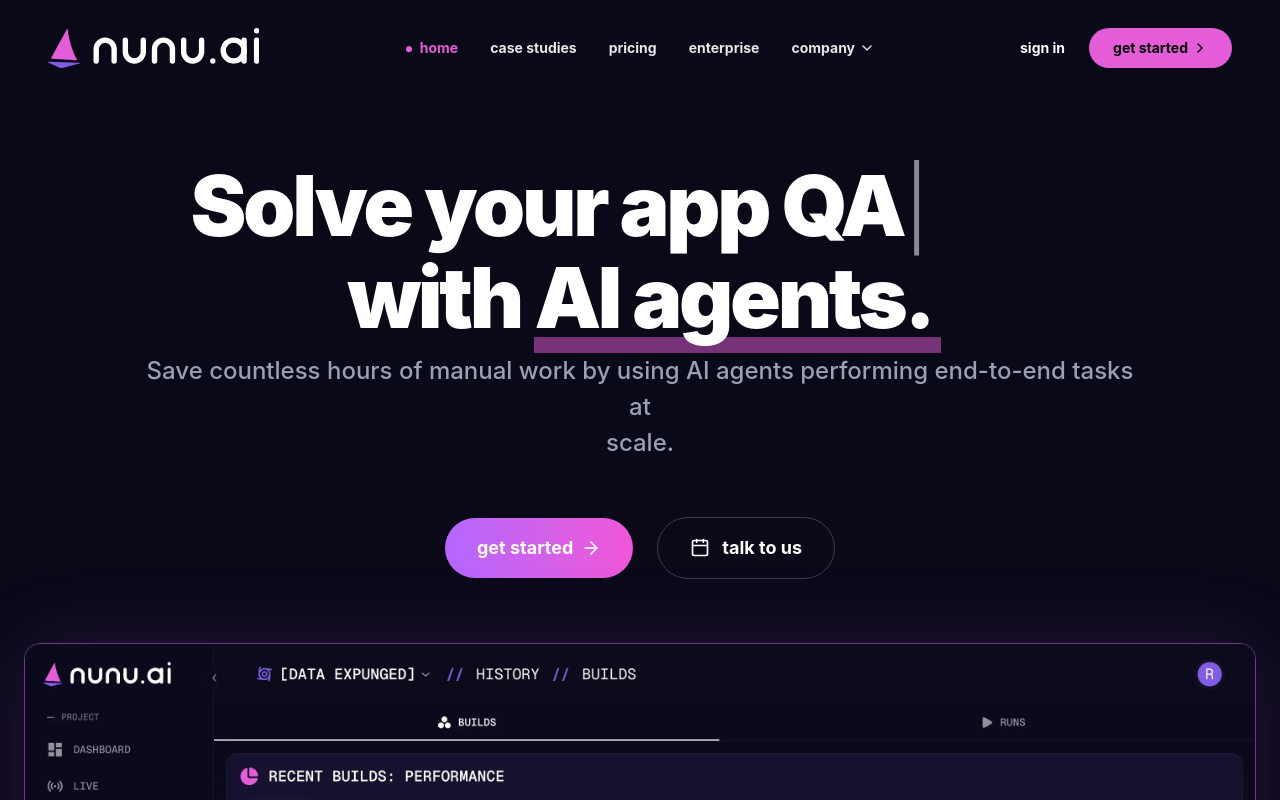
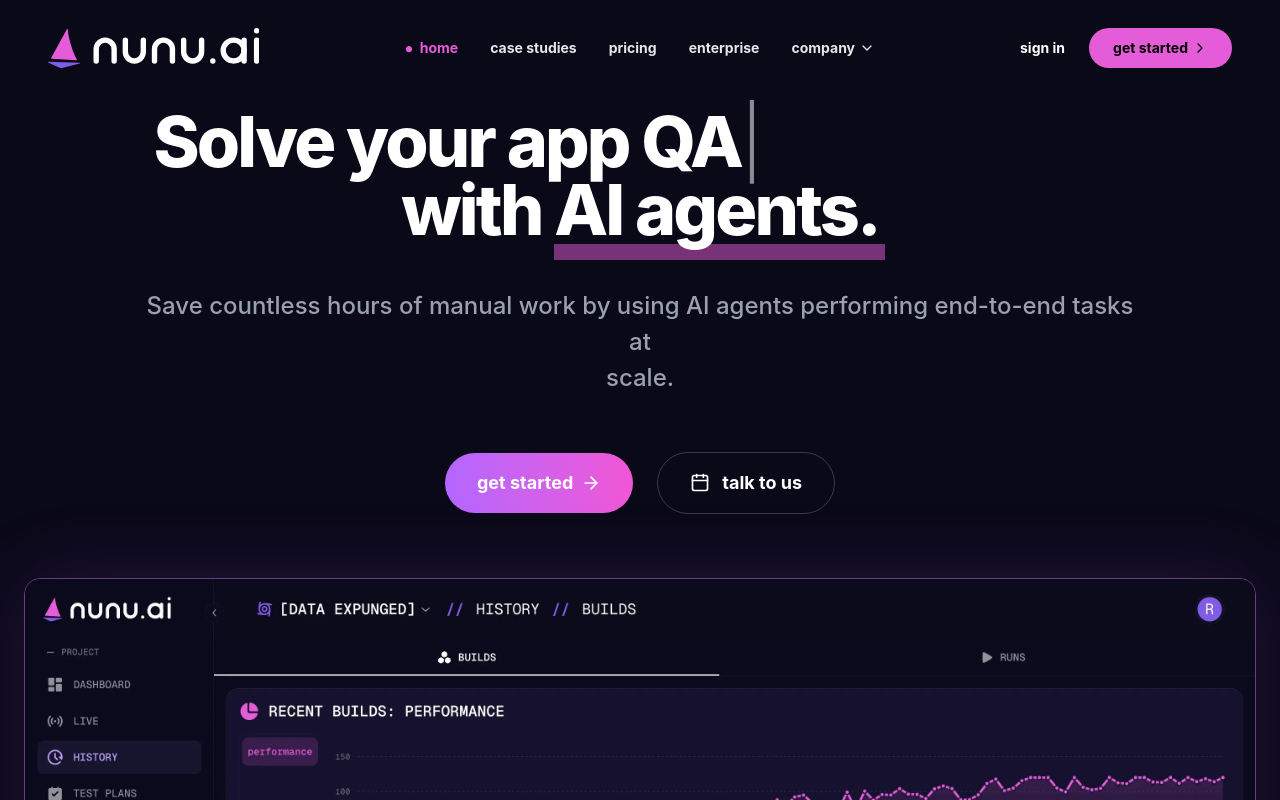
Before and after one commit to RashiGupta33/nun-clone, a React (Vite) app: page / in a window 1280 px wide. Shown: the top 800 px of the page. Built offline with nearby package versions, Linux system fonts and the light colour scheme.

Commit message:
hero updated

```diff
--- a/src/components/Hero.jsx
+++ b/src/components/Hero.jsx
@@ -32,28 +32,33 @@
     }, [text, isDeleting, wordIndex]);
 
     return (
-        <section className="relative pt-32 pb-20 md:pt-40">
+        <section className="pt-13 pb-20 md:pt-25">
             <div className="max-w-7xl mx-auto px-6">
 
                 <div className="text-center flex flex-col items-center w-full overflow-hidden">
 
-                    <h1 className="font-[900] tracking-[-0.04em] text-white text-[36px] sm:text-[44px] md:text-[64px] lg:text-[84px] leading-[1.1]">
-                        <span className="whitespace-nowrap">
-                            Solve your{" "}
-                            <span className="inline-block min-w-[200px] sm:min-w-[240px] md:min-w-[350px] lg:min-w-[470px] text-left">
-                                {text}<span className="animate-[pulse_1s_cubic-bezier(0.4,0,0.6,1)_infinite] font-light text-gray-300">|</span>
+                    <h1 className="font-[800] tracking-[-0.04em] text-white text-[20px] sm:text-[24px] md:text-[28px] lg:text-[70px] leading-[1.2]">
+                        <span className="whitespace-nowrap flex justify-center">
+                            <span>Solve your&nbsp;</span>
+
+                            <span className="w-[180px] sm:w-[220px] md:w-[250px] lg:w-[620px] text-left">
+                                {text}
+                                <span className="animate-[pulse_1s_cubic-bezier(0.4,0,0.6,1)_infinite] font-light text-gray-300">
+                                    |
+                                </span>
                             </span>
                         </span>
-                        <br />
-                        with{" "}
-                        <span className="relative inline-block z-10">
-                            AI agents.
-                            {/* underline */}
-                            <span className="absolute left-0 bottom-[-8px] -z-10 h-3 md:h-4 w-[102%] bg-[#e55cd8]/50"></span>
+
+                        <span className="block -mt-2 lg:-mt-4">
+                            with{" "}
+                            <span className="relative inline-block z-10">
+                                AI agents.
+                                <span className="absolute left-0 bottom-[-8px] -z-10 h-3 md:h-4 w-[102%] bg-[#e55cd8]/50" />
+                            </span>
                         </span>
                     </h1>
 
-                    <p className="mx-auto mt-2 max-w-5xl text-[18px] sm:text-[20px] md:text-[24px] leading-[1.5] text-gray-400 font-medium px-4">
+                    <p className="mx-auto mt-9 max-w-5xl text-[18px] sm:text-[20px] md:text-[24px] leading-[1.5] text-gray-400 font-medium px-4">
                         Save countless hours of manual work by using AI agents performing end-to-end tasks at <br /> scale.
                     </p>
 
```
